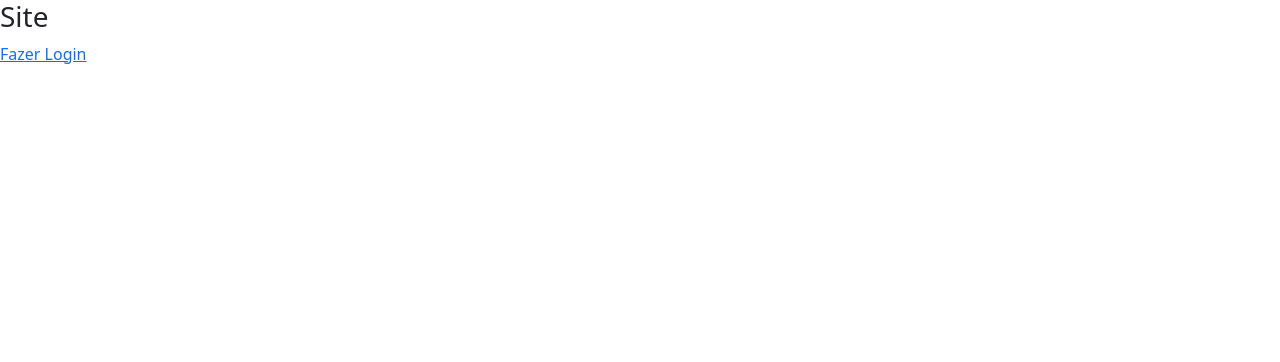
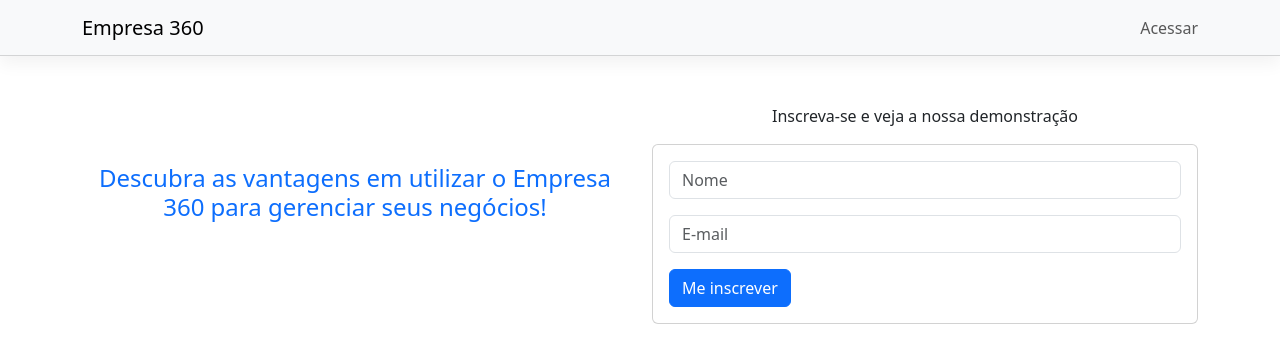
Before and after one commit to daniellmerlo/empresa360, a Vue app: page / in a window 1280 px wide. Shown: the top 362 px of the page. Built offline with nearby package versions, Linux system fonts and the light colour scheme.

Commit message:
221. Implementando o componente Site

```diff
--- a/src/views/Site.vue
+++ b/src/views/Site.vue
@@ -1,6 +1,49 @@
 <template>
     <div>
-        <h3>Site</h3>
-        <router-link to="/login">Fazer Login</router-link>
+        <nav class="navbar navbar-light bg-light menu-superior">
+            <div class="container">
+                <a class="navbar-brand" href="#">Empresa 360</a>
+                <div class="navbar-nav">
+                    <ul class="navbar-nav">
+                        <li class="nav-item">
+                            <router-link class="nav-link" to="/login">Acessar</router-link>
+                        </li>
+                    </ul>
+                </div>
+            </div>
+        </nav>
+
+        <div class="container mt-5">
+            <div class="row">
+                <div class="col">
+                    <div class="destaque">
+                        <h4 class="text-primary text-center">Descubra as vantagens em utilizar o Empresa 360 para gerenciar seus negócios!</h4>
+                    </div>
+                </div>
+                <div class="col">
+                    <p class="text-center">Inscreva-se e veja a nossa demonstração</p>
+                    <div class="card">
+                        <div class="card-body">
+                            <div class="mb-3">
+                                <input type="text" class="form-control" placeholder="Nome">
+                            </div>
+                            <div class="mb-3">
+                                <input type="email" class="form-control" placeholder="E-mail">
+                            </div>
+                            <button class="btn btn-primary">Me inscrever</button>
+                        </div>
+                    </div>
+                </div>
+            </div>
+        </div>
     </div>
 </template>
+
+<style scoped>
+.menu-superior {
+    box-shadow: 0 0.5rem 1rem rgb(0 0 0 / 5%), inset 0 -1px 0 rgb(0 0 0 / 15%);
+}
+.destaque {
+    padding: 60px 15px;
+}
+</style>
```
Also changed, not shown: .eslintrc.cjs.
